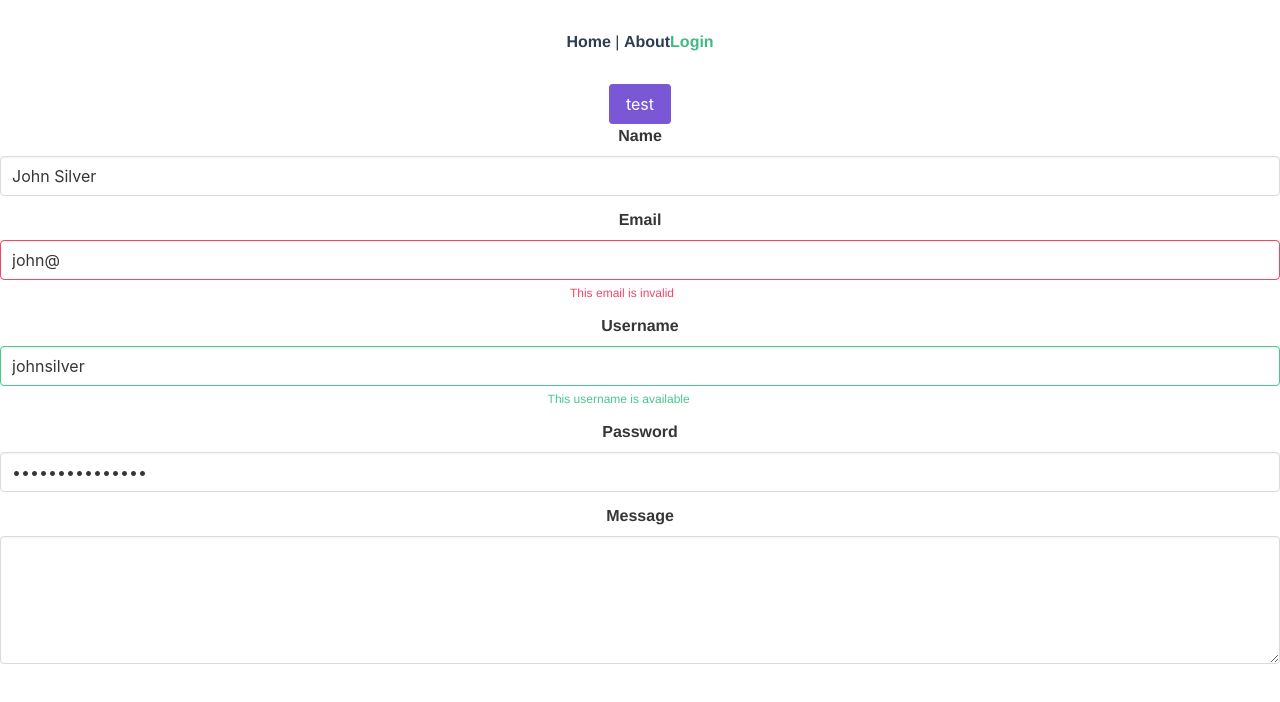
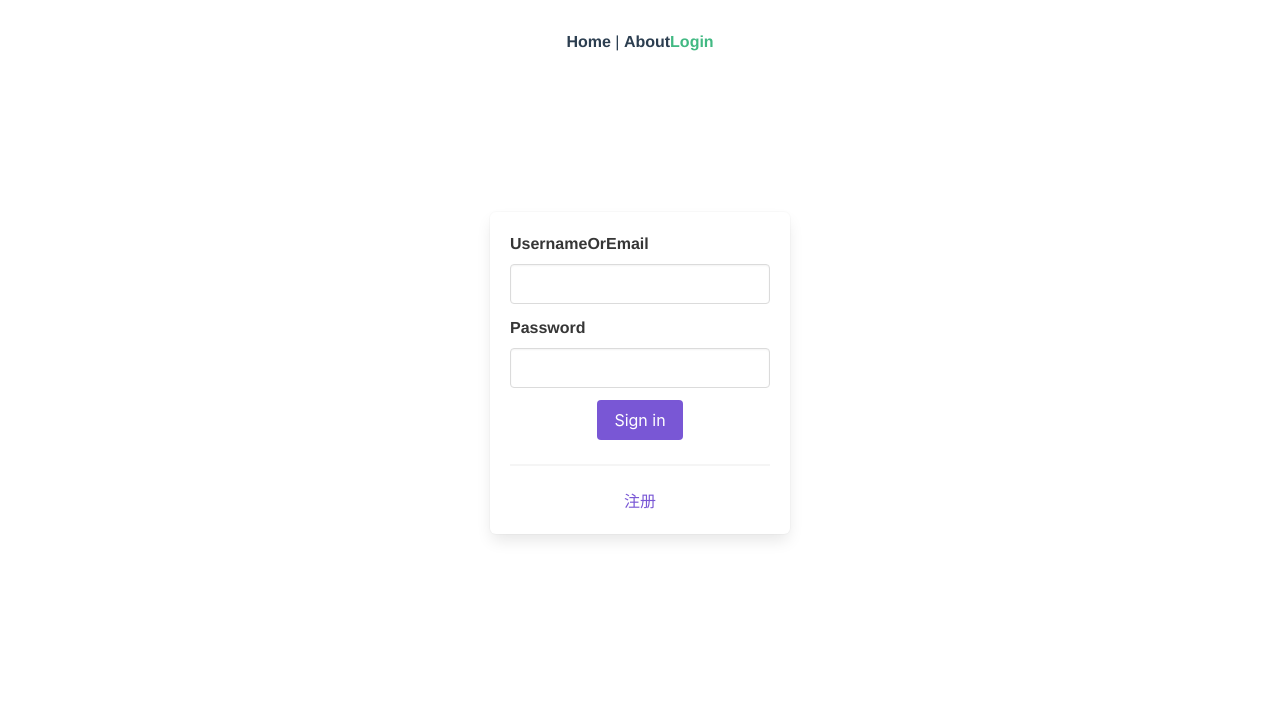
Before and after one commit to dalufanjiadan/springboot-demo, a Vue app in the folder spring-security/vue/: page /#/login in a window 1280 px wide. Shown: the top 702 px of the page. Built offline with nearby package versions, Linux system fonts and the light colour scheme.

Commit message:
初步调整下login界面

```diff
--- a/spring-security/vue/src/views/Login.vue
+++ b/spring-security/vue/src/views/Login.vue
@@ -1,33 +1,21 @@
 <template>
     <section>
-        <button class="button is-primary" @click="testBtnOnClick">
-            test
-        </button>
+        <div class="box custom-box">
+            <b-field label="UsernameOrEmail" class="text-left">
+                <b-input v-model="usernameOrEmail"></b-input>
+            </b-field>
 
-        <b-field label="Name">
-            <b-input v-model="name"></b-input>
-        </b-field>
+            <b-field label="Password" class="text-left">
+                <b-input type="password" v-model="password" password-reveal> </b-input>
+            </b-field>
 
-        <b-field label="Email" type="is-danger" message="This email is invalid">
-            <b-input type="email" value="john@" maxlength="30"> </b-input>
-        </b-field>
-
-        <b-field
-            label="Username"
-            type="is-success"
-            message="This username is available"
-        >
-            <b-input value="johnsilver" maxlength="30"></b-input>
-        </b-field>
-
-        <b-field label="Password">
-            <b-input type="password" value="iwantmytreasure" password-reveal>
-            </b-input>
-        </b-field>
-
-        <b-field label="Message">
-            <b-input maxlength="200" type="textarea"></b-input>
-        </b-field>
+            <button class="button is-primary" @click="testBtnOnClick">
+                Sign in
+            </button>
+            <br />
+            <hr />
+            <a href="#">注册</a>
+        </div>
     </section>
 </template>
 
@@ -36,19 +24,49 @@ export default {
     name: "Login",
     data() {
         return {
-            name: "John Silver"
+            usernameOrEmail: "",
+            password: ""
         };
     },
     methods: {
         testBtnOnClick: function() {
-            this.axios.get("http://localhost:8090/api/test/hello").then(
-                response =>{
+            // this.axios.get("http://localhost:8090/api/test/hello").then(response => {
+            //     console.log("-=-=-");
+            //     console.log(response);
+            // });
 
-                    console.log("-=-=-")
-                    console.log(response)
-                }
-            )
+            // this.axios
+            //     .post("http://localhost:8090/api/auth/signin", {
+            //         usernameOrEmail: "aaaaa",
+            //         password: "aaaaaa"
+            //     })
+            //     .then(response => {
+            //         console.log("-=-=-");
+            //         console.log(response.data);
+            //         var accessToken = response.data.accessToken;
+            //         var tokenType = response.data.tokenType;
+            //         localStorage.setItem("Authorization", tokenType + " " + accessToken);
+            //         console.log(localStorage.getItem("Authorization"))
+            //     });
+
+            console.log(this.usernameOrEmail);
+            console.log(this.password);
         }
     }
 };
 </script>
+
+<style scoped>
+.text-left {
+    text-align: left;
+}
+
+.text-right {
+    text-align: right;
+}
+
+.custom-box {
+    width: 300px;
+    margin: 10% auto;
+}
+</style>
```
Also changed, not shown: 1 other file (tests, documents, lock files or other folders).
